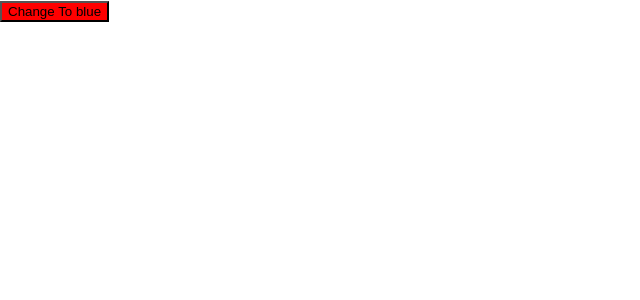
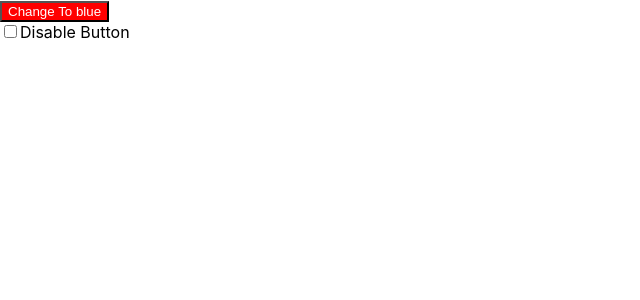
Before and after one commit to rlaclghks123/practice-react-testing-library, a React (Create React App) app: page / in a window 1280 px wide. Shown: the top 300 px of the page, without its empty margins (0-640 px from the left). Built offline with nearby package versions, Linux system fonts and the light colour scheme.

Commit message:
Test: 체크박스의 체크에 따른 button 테스트

```diff
--- a/src/App.js
+++ b/src/App.js
@@ -3,13 +3,26 @@ import { useState } from 'react';
 
 function App() {
   const [buttonColor, setButtonColor] = useState('red');
+  const [disabled, setDisabled] = useState(false);
   const newButton = buttonColor === 'red' ? 'blue' : 'red';
 
   return (
     <div>
-      <button onClick={() => setButtonColor(newButton)} style={{ backgroundColor: buttonColor }}>
+      <button
+        disabled={disabled}
+        onClick={() => setButtonColor(newButton)}
+        style={{ backgroundColor: disabled ? 'gray' : buttonColor, color: 'white' }}
+      >
         Change To {newButton}
       </button>
+      <br />
+      <input
+        type="checkbox"
+        onChange={() => setDisabled((prev) => !prev)}
+        id={'disable-button-checkbox'}
+      />
+      <label htmlFor="disable-button-checkbox">Disable Button</label>
+      <br />
     </div>
   );
 }
```
Also changed, not shown: 1 other file (tests, documents, lock files or other folders).
